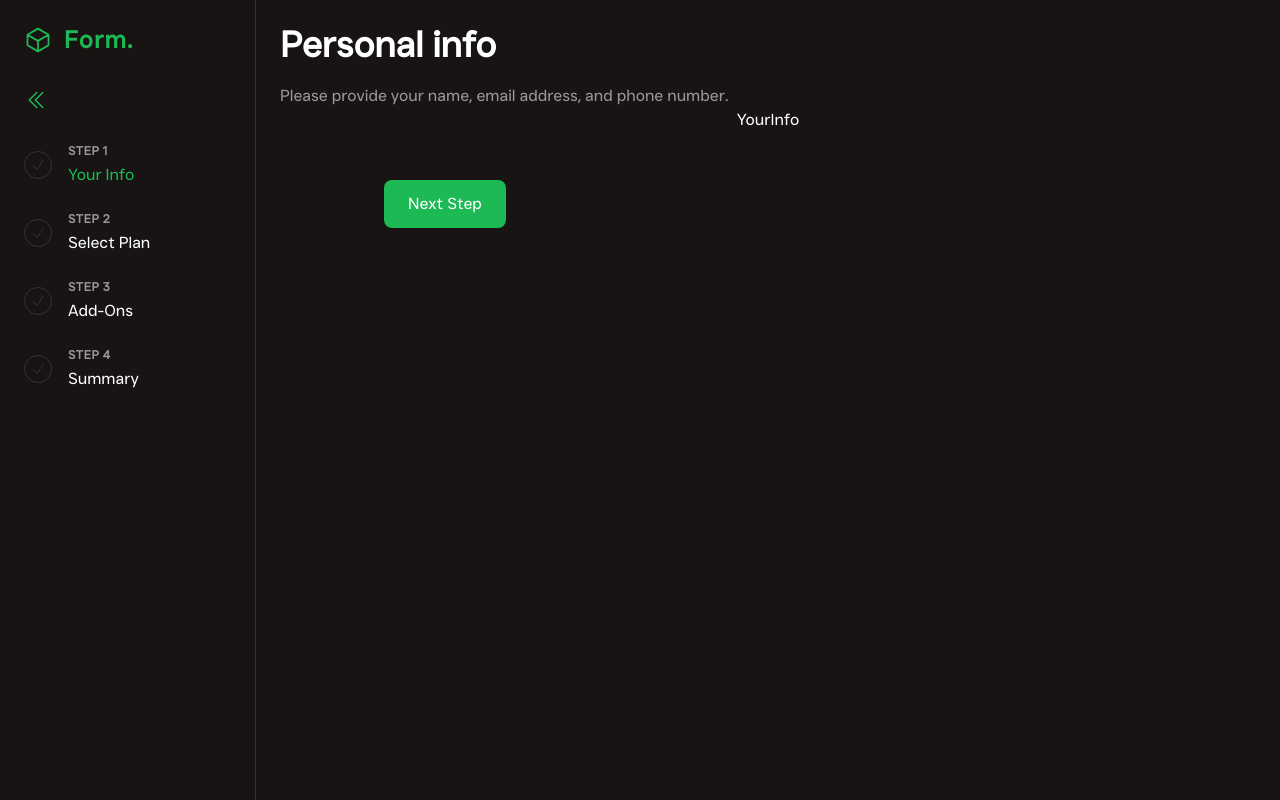
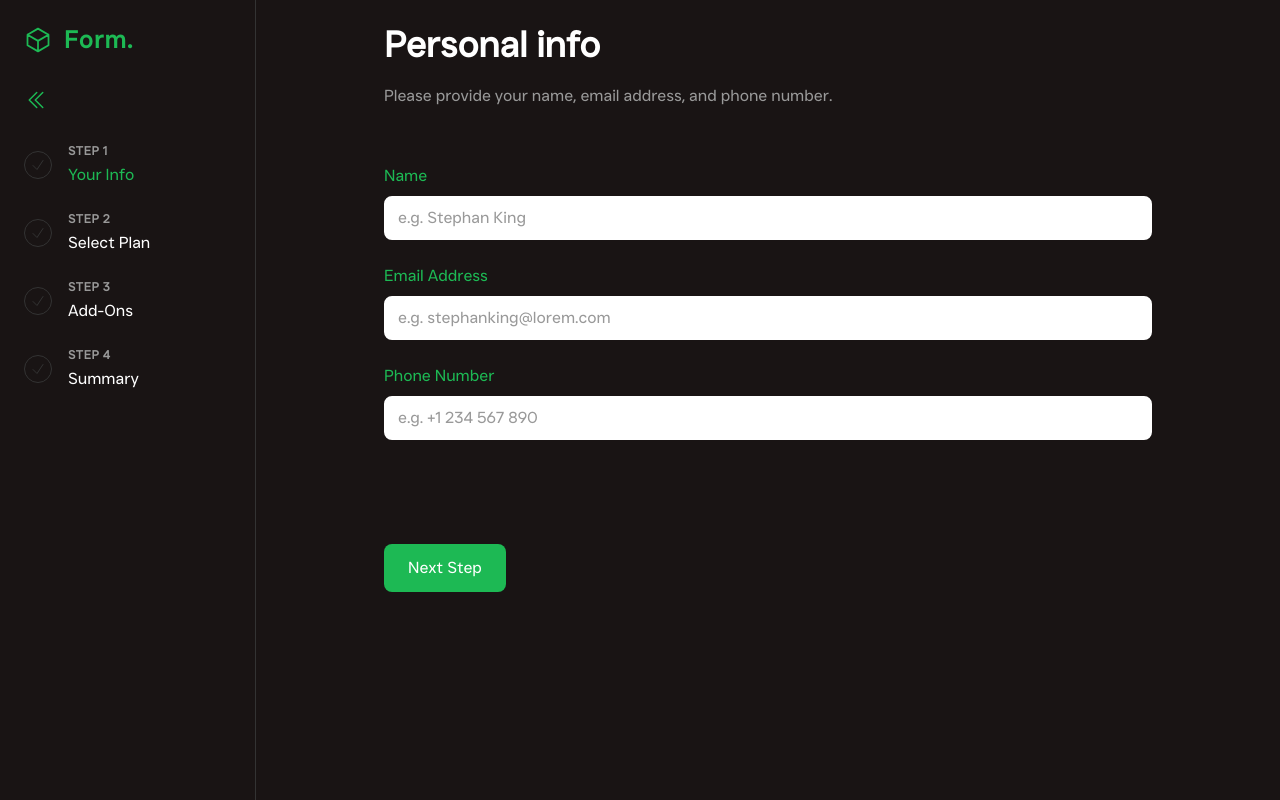
Before and after one commit to vipul-vaishnav/multi-step-form, a React (Vite) app: page / in a window 1280 px wide. Built offline with nearby package versions, Linux system fonts and the light colour scheme.

Commit message:
ADD:UI for your info view

```diff
--- a/src/components/Dashboard.tsx
+++ b/src/components/Dashboard.tsx
@@ -31,10 +31,10 @@ const Dashboard: FC<IDashboard> = (props): ReactElement => {
     }
 
     return (
-        <div>
+
+        <section className="max-w-3xl w-full mx-auto">
             {activeStep !== 100 && <Header title={headerData?.title || "Lorem ipsum dolor"} description={headerData?.description || "Lorem ipsum dolor sit amet consectetur adipisicing elit."} />}
 
-            <section className="max-w-3xl mx-auto">
             <View activeStep={activeStep} />
 
             {activeStep !== 100 && <div className={"mt-12 w-full flex items-center justify-" + `${activeStep !== 1 ? "between" : "end"}`}>
@@ -43,7 +43,6 @@ const Dashboard: FC<IDashboard> = (props): ReactElement => {
                 {activeStep === 4 && <Button onClick={handleSubmit} label='Confirm' variant='contained' />}
             </div>}
         </section>
-        </div>
     )
 }
 
--- /dev/null
+++ b/src/components/Input.tsx
@@ -0,0 +1,15 @@
+import React, { FC, ReactElement } from 'react'
+import { IInput } from './interfaces/IInput'
+
+const Input: FC<IInput> = (props): ReactElement => {
+    const { label, type, placeholder } = props
+
+    return (
+        <div className="my-6">
+            <label className='max-w-fit block mb-2 text-primary' htmlFor={`label-${label}`}>{label}</label>
+            <input className="w-full rounded-lg px-3 py-2 border-white border-2 bg-white text-secondary outline-none focus:border-primary placeholder-[#999]" type={type} id={`label-${label}`} placeholder={placeholder} autoComplete="off" />
+        </div>
+    )
+}
+
+export default Input
--- /dev/null
+++ b/src/components/interfaces/IInput.ts
@@ -0,0 +1,5 @@
+export interface IInput {
+  label: string
+  placeholder: string
+  type: 'text' | 'email' | 'tel'
+}
--- /dev/null
+++ b/src/data/InputData.ts
@@ -0,0 +1,19 @@
+import { InputType } from '../types/InputType'
+
+export const InputData: InputType[] = [
+  {
+    label: 'Name',
+    type: 'text',
+    placeholder: 'e.g. Stephan King'
+  },
+  {
+    label: 'Email Address',
+    type: 'email',
+    placeholder: 'e.g. stephanking@lorem.com'
+  },
+  {
+    label: 'Phone Number',
+    type: 'tel',
+    placeholder: 'e.g. +1 234 567 890'
+  }
+]
--- /dev/null
+++ b/src/types/InputType.ts
@@ -0,0 +1,5 @@
+export type InputType = {
+  label: string
+  placeholder: string
+  type: 'email' | 'text' | 'tel'
+}
--- a/src/views/YourInfo.tsx
+++ b/src/views/YourInfo.tsx
@@ -1,8 +1,14 @@
 import React from 'react'
+import Input from '../components/Input'
+import { InputData } from '../data/InputData'
 
 const YourInfo = () => {
     return (
-        <div>YourInfo</div>
+        <form className="w-full my-8">
+            {InputData.map((el, idx) => {
+                return <Input key={idx} label={el.label} type={el.type} placeholder={el.placeholder} />
+            })}
+        </form>
     )
 }
 
```
Lines whose indentation alone changed are shown as unchanged.
